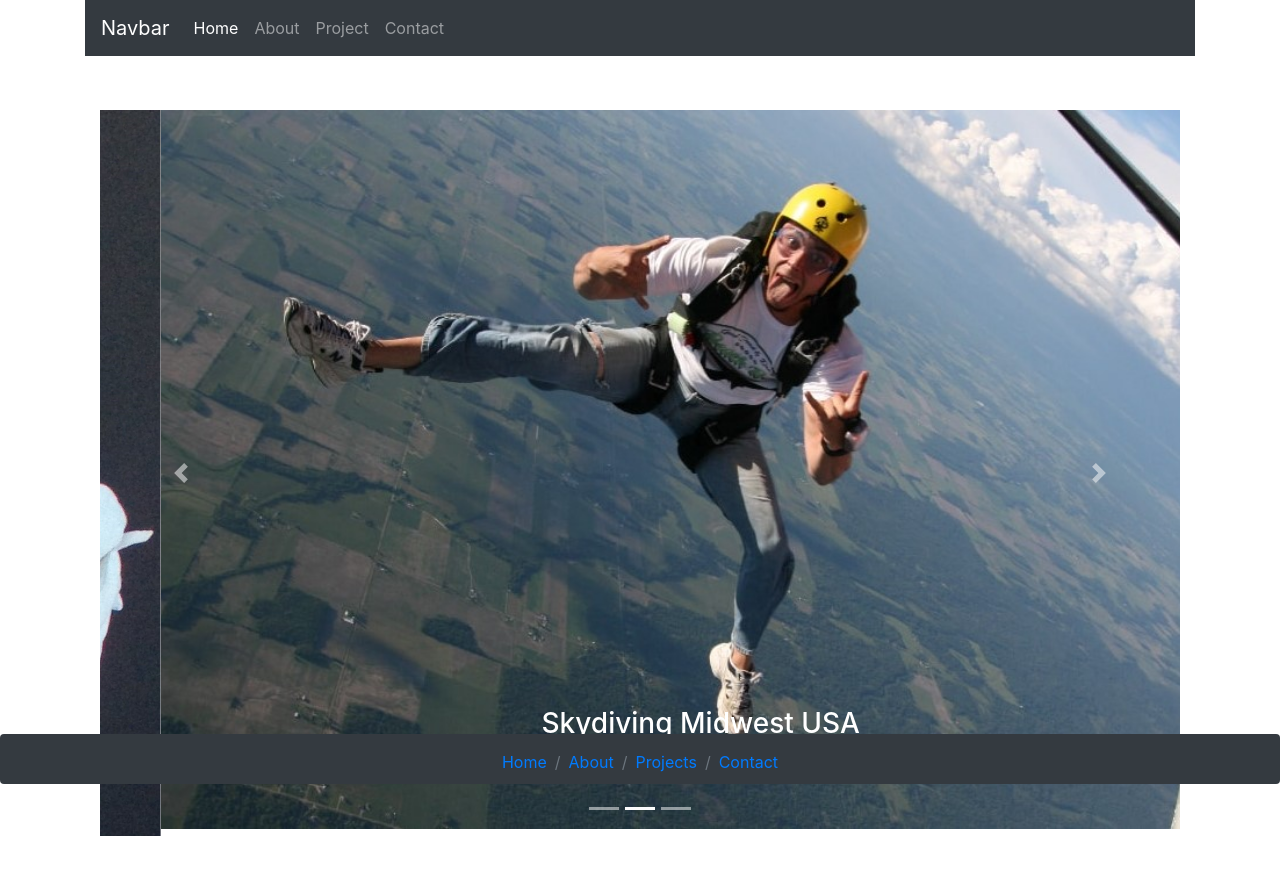
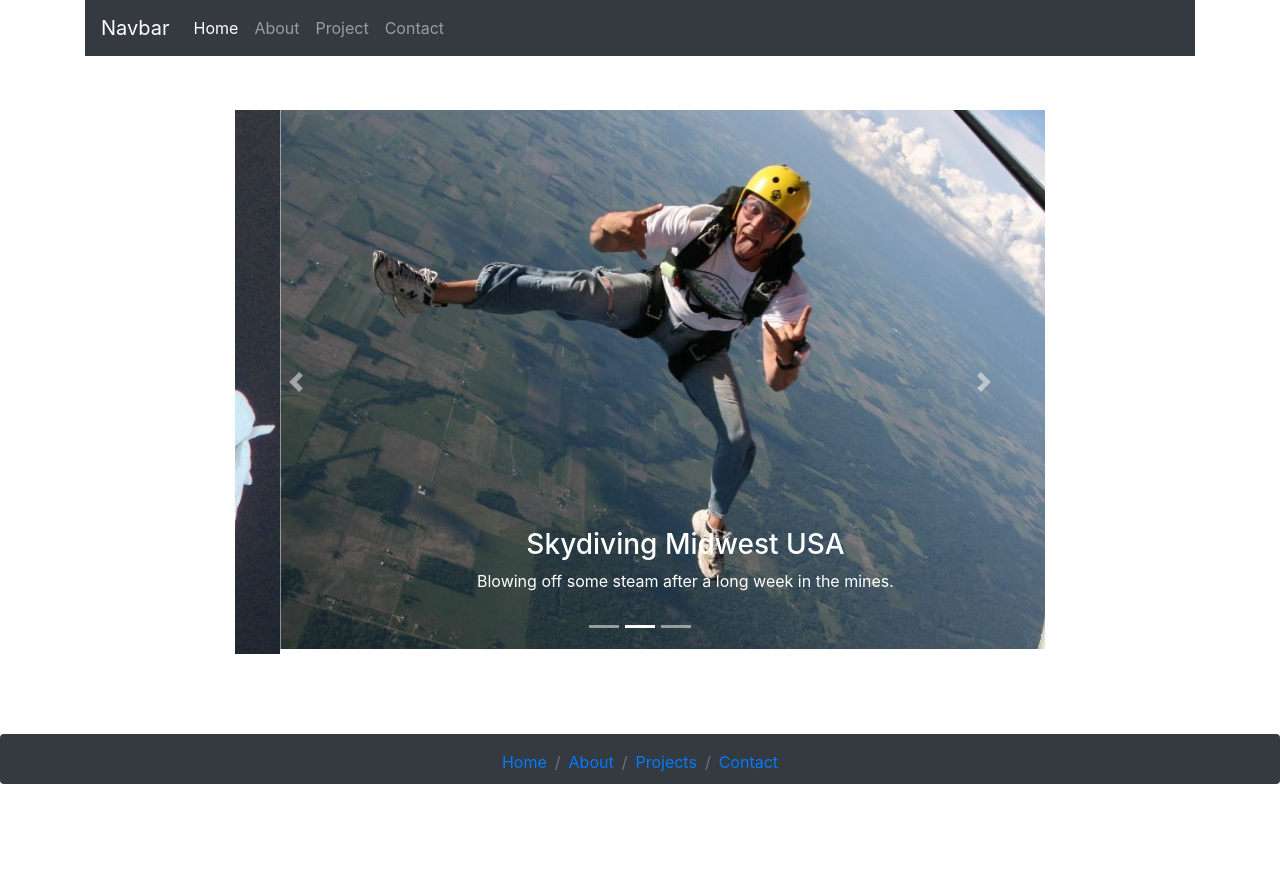
Before and after one commit to AndyMMunro/reactPortfolio.io, a React (Create React App) app: page / in a window 1280 px wide. Shown: the top 874 px of the page. Built offline with nearby package versions, Linux system fonts and the light colour scheme.

Commit message:
changed carlosel size adn attempted to place a BKG image in.

```diff
--- a/package.json
+++ b/package.json
@@ -1,6 +1,6 @@
 {
   "name": "reactportfolio.io",
-  "homepage": "http://localhost:3000",
+  "homepage": "https://andymmunro.github.io/reactportfolio.io/",
   "version": "0.1.0",
   "private": true,
   "dependencies": {
--- a/src/App.js
+++ b/src/App.js
@@ -5,7 +5,6 @@ import Home from "./pages/Home";
 import 'bootstrap/dist/css/bootstrap.min.css';
 import Footer from "./components/Footer"
 import Container from "./components/Container";
-
 // import About from "./pages/About";
 // import Projects from "./pages/Projects";
 // import Contact from "./pages/Contact";
@@ -15,7 +14,6 @@ function App() {
   // console.log("hope this works");
   return (
     <Router>
-      <div>
           <Container>
             <Nav />
               <Route path="/" component={Home} />
@@ -24,7 +22,6 @@ function App() {
               {/* <Route path="/contact" component={Contact} /> */}
             <Footer/>
           </Container>
-      </div>
     </Router>
   );
 }
--- /dev/null
+++ b/src/components/Background/style.css
@@ -0,0 +1,6 @@
+.hero {
+  height: 500px;
+  background-size: cover;
+  background-position: center;
+  position: relative;
+}
--- a/src/components/Carousel/index.js
+++ b/src/components/Carousel/index.js
@@ -5,9 +5,6 @@ import Carousel from 'react-bootstrap/Carousel';
 import astronaut from "../Assets/Images/astronaut.JPG"
 import skydiving from "../Assets/Images/skydiving.JPG"
 import surf from "../Assets/Images/surf.JPG"
-
-
-// import "./style.css";
 
 function ControlledCarousel() {
   const [index, setIndex] = useState(0);
--- a/src/components/Carousel/styles.css
+++ b/src/components/Carousel/styles.css
@@ -1,3 +1,5 @@
 .carousel {
-  /* border-top: 20%; */
+height: 75%;
+width: 75%;
+justify-content: center;
 }
--- a/src/components/Container/index.js
+++ b/src/components/Container/index.js
@@ -1,4 +1,5 @@
 import React from "react";
+// import "./styles.css";
 
 function Container(props) {
   return <div className={`container${props.fluid ? "-fluid" : ""}`} {...props} />;
--- /dev/null
+++ b/src/components/Container/styles.css
@@ -0,0 +1,3 @@
+.container {
+  /* background-image: url("/background.png") ; */
+}
--- a/src/components/Wrapper/style.css
+++ b/src/components/Wrapper/style.css
@@ -1,7 +1,9 @@
 .wrapper {
   min-height: 100%;
+  min-width: 100%;
   padding-bottom: 100px;
   padding-top: 5%;
+  display: flex;
+  align-items: center;
   justify-content: center;
-
 }
--- a/src/pages/Home.js
+++ b/src/pages/Home.js
@@ -6,16 +6,11 @@ import Wrapper from "../components/Wrapper"
 function Home () {
 
 return (
-    <div>
-        <Container style={{ minHeight: "100vh" }}>
-            <Wrapper>
-
-                <Carousel/>
-
-            </Wrapper>
-
-        </Container>
-    </div>
+            <Container style={{ minHeight: "100vh" }}>
+                <Wrapper>
+                    <Carousel/>
+                </Wrapper>
+            </Container>
     );
 
 };
```
Also changed, not shown: src/components/Background/index.js (added, +12 -0 lines), src/app.css (added), src/components/Assets/Images/background.png (added), 1 other file (tests, documents, lock files or other folders).
